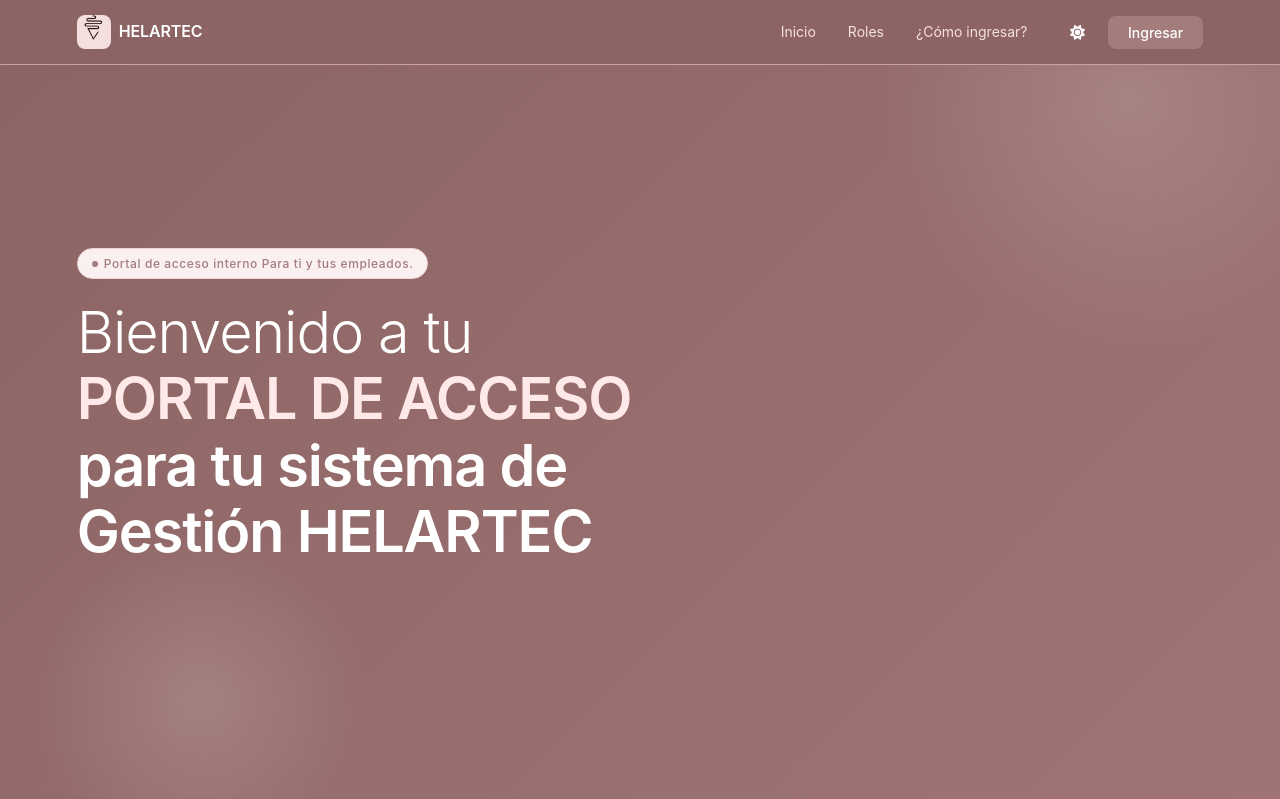
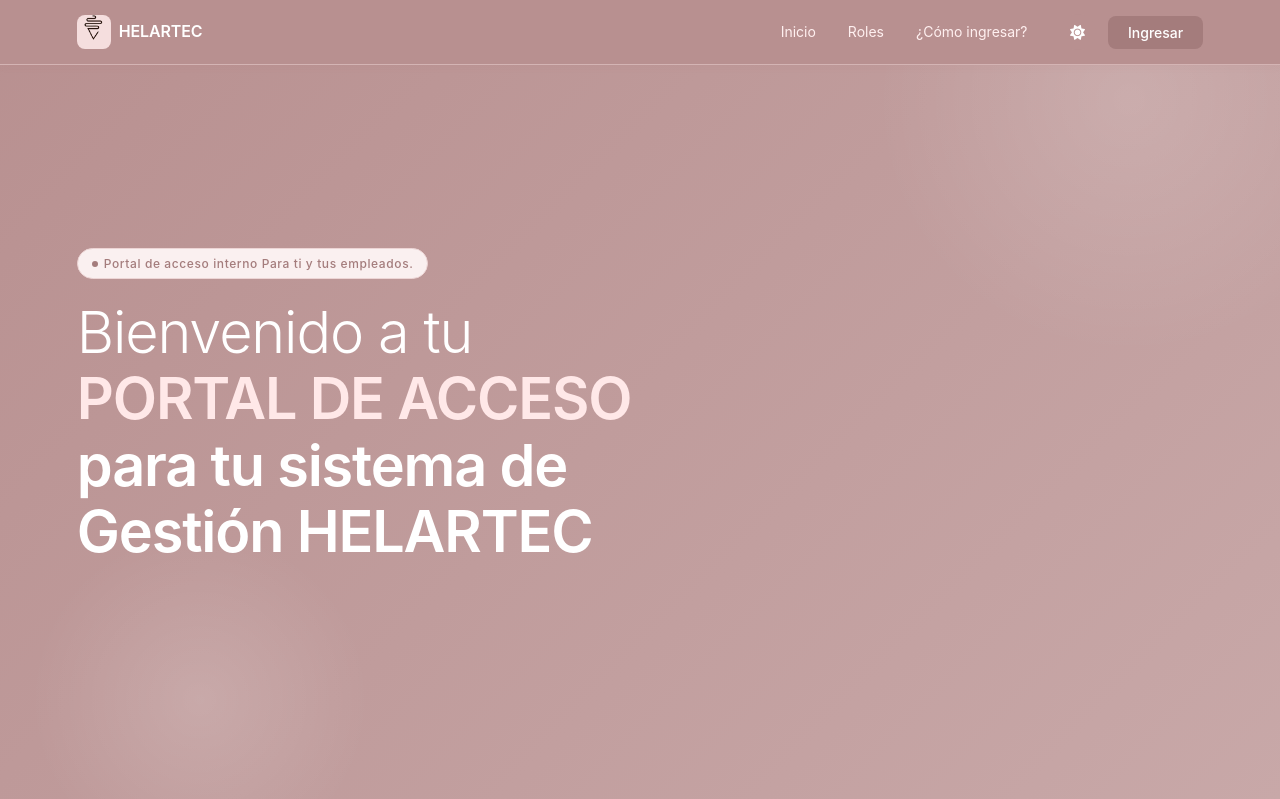
Before and after one commit to iluarango/HELAR-TEC---GRUPO-7, a plain HTML site: page frontend/index.html in a window 1280 px wide. Both pictures are taken after a click on the button "Cambiar tema". Shown: the top 799 px of the page. Drawn offline with Linux system fonts and the light colour scheme.

Commit message:
Ajustes en el css

```diff
--- a/frontend/assets/css/admin-main.css
+++ b/frontend/assets/css/admin-main.css
@@ -82,8 +82,8 @@
     background: #f5c6c6;
     color: #a97c73;
 }
-[data-tema="oscuro"] .boton-generar { background: #c8a0a0; color: #3a1a1a; }
-[data-tema="oscuro"] .boton-generar:hover { background: #ddbcbc; color: #3a1a1a; }
+[data-tema="oscuro"] .boton-generar { background: #b89090; color: #ffffff; }
+[data-tema="oscuro"] .boton-generar:hover { background: #ccacac; color: #ffffff; }
 
 /* ========================================
    TARJETAS DE ESTADÍSTICAS
--- a/frontend/assets/css/admin-modales.css
+++ b/frontend/assets/css/admin-modales.css
@@ -276,7 +276,7 @@ body:has(.modal[style*="flex"]) {
 }
 
 /* ── DARK MODE MODALES ──────────────────────────────────────── */
-[data-tema="oscuro"] .modal-logout-header { background: #8c6464; }
+[data-tema="oscuro"] .modal-logout-header { background: #b89090; }
 [data-tema="oscuro"] .modal-logout-body p { color: var(--color-text); }
 [data-tema="oscuro"] .modal-logout-footer { border-top-color: var(--color-border); }
 [data-tema="oscuro"] .modal-logout-footer .btn-cancelar { background: var(--bg-header); color: var(--color-text); }
--- a/frontend/assets/css/admin-sidebar.css
+++ b/frontend/assets/css/admin-sidebar.css
@@ -168,8 +168,8 @@
 [data-tema="oscuro"] .item-menu.activo { color: #1a0a0a; }
 [data-tema="oscuro"] .submenu-ajustes { box-shadow: 0 5px 20px rgba(0,0,0,0.6); }
 [data-tema="oscuro"] .submenu-item.cerrar-sesion:hover { color: #ff8a80; }
-[data-tema="oscuro"] .perfil-usuario { background: #c09898; }
-[data-tema="oscuro"] .avatar-usuario { background-color: #d4b0b0; }
+[data-tema="oscuro"] .perfil-usuario { background: #ccb4b4; }
+[data-tema="oscuro"] .avatar-usuario { background-color: #e4d0d0; }
 
 .icono-submenu-admin {
     width: 18px;
--- a/frontend/assets/css/admin-variables.css
+++ b/frontend/assets/css/admin-variables.css
@@ -21,23 +21,32 @@
     --shadow-modal: 0 10px 40px rgba(0,0,0,0.2);
 }
 [data-tema="oscuro"] {
-    --bg-page: #a07474;
-    --bg-sidebar: #8c6464;
-    --bg-card: #b48888;
-    --bg-input: #9e7474;
-    --bg-header: #c09898;
-    --bg-table-odd: #a07474;
-    --bg-table-even: #b48888;
-    --bg-table-hover: #caaaaa;
-    --bg-submenu: #8c6464;
+    --bg-page: #c8a8a8;
+    --bg-sidebar: #b89090;
+    --bg-card: #dac4c4;
+    --bg-input: #ccb4b4;
+    --bg-header: #e4d0d0;
+    --bg-table-odd: #c8a8a8;
+    --bg-table-even: #d8bcbc;
+    --bg-table-hover: #eedada;
+    --bg-submenu: #b89090;
     --color-text: #ffffff;
-    --color-text-muted: #f8e0e0;
-    --color-text-label: #fff0e8;
+    --color-text-muted: #fff0f0;
+    --color-text-label: #ffffff;
     --color-text-table: #ffffff;
     --color-accent: #ffe8e8;
     --color-accent2: #ffd8b8;
-    --color-border: #c8a4a4;
-    --color-border-light: #b89090;
-    --shadow-card: 0 2px 8px rgba(0,0,0,0.25);
-    --shadow-modal: 0 10px 40px rgba(0,0,0,0.45);
+    --color-border: #d4b4b4;
+    --color-border-light: #ccaaaa;
+    --shadow-card: 0 2px 8px rgba(0,0,0,0.15);
+    --shadow-modal: 0 10px 40px rgba(0,0,0,0.3);
 }
+
+/* ── DARK MODE: iconos de tarjetas generales ──────────────── */
+[data-tema="oscuro"] .grid-resumen i.fa-shopping-cart,
+[data-tema="oscuro"] .grid-resumen i.fa-truck {
+    color: #ffffff !important;
+}
+[data-tema="oscuro"] .grid-resumen > div > div:last-child {
+    color: rgba(255, 255, 255, 0.85) !important;
+}
--- a/frontend/assets/css/empleado-main.css
+++ b/frontend/assets/css/empleado-main.css
@@ -113,8 +113,8 @@
 .boton-registrar:hover {
     background: #b58b8b;
 }
-[data-tema="oscuro"] .boton-registrar { background: #c8a0a0; color: #3a1a1a; }
-[data-tema="oscuro"] .boton-registrar:hover { background: #ddbcbc; color: #3a1a1a; }
+[data-tema="oscuro"] .boton-registrar { background: #b89090; color: #ffffff; }
+[data-tema="oscuro"] .boton-registrar:hover { background: #ccacac; color: #ffffff; }
 
 /* CALENDARIO */
 .seccion-calendario {
--- a/frontend/assets/css/empleado-modales.css
+++ b/frontend/assets/css/empleado-modales.css
@@ -222,7 +222,7 @@
 }
 
 /* ── DARK MODE MODALES ──────────────────────────────────────── */
-[data-tema="oscuro"] .modal-logout-header { background: #8c6464; }
+[data-tema="oscuro"] .modal-logout-header { background: #b89090; }
 [data-tema="oscuro"] .modal-logout-body p { color: var(--color-text); }
 [data-tema="oscuro"] .modal-logout-footer { border-top-color: var(--color-border); }
 [data-tema="oscuro"] .modal-logout-footer .btn-cancelar { background: var(--bg-header); color: var(--color-text); }
--- a/frontend/assets/css/empleado-sidebar.css
+++ b/frontend/assets/css/empleado-sidebar.css
@@ -162,5 +162,5 @@
 [data-tema="oscuro"] .opcion-menu.activa { color: #1a0a0a; }
 [data-tema="oscuro"] .menu-ajustes { box-shadow: 0 5px 20px rgba(0,0,0,0.6); }
 [data-tema="oscuro"] .opcion-submenu.cerrar-sesion:hover { color: #ff8a80; }
-[data-tema="oscuro"] .perfil-usuario { background: #c09898; }
-[data-tema="oscuro"] .avatar-usuario { background-color: #d4b0b0; }
+[data-tema="oscuro"] .perfil-usuario { background: #ccb4b4; }
+[data-tema="oscuro"] .avatar-usuario { background-color: #e4d0d0; }
--- a/frontend/assets/css/empleado-variables.css
+++ b/frontend/assets/css/empleado-variables.css
@@ -23,23 +23,32 @@
 }
 
 [data-tema="oscuro"] {
-    --bg-page: #a07474;
-    --bg-sidebar: #8c6464;
-    --bg-card: #b48888;
-    --bg-input: #9e7474;
-    --bg-header: #c09898;
-    --bg-table-odd: #a07474;
-    --bg-table-even: #b48888;
-    --bg-table-hover: #caaaaa;
-    --bg-submenu: #8c6464;
+    --bg-page: #c8a8a8;
+    --bg-sidebar: #b89090;
+    --bg-card: #dac4c4;
+    --bg-input: #ccb4b4;
+    --bg-header: #e4d0d0;
+    --bg-table-odd: #c8a8a8;
+    --bg-table-even: #d8bcbc;
+    --bg-table-hover: #eedada;
+    --bg-submenu: #b89090;
     --color-text: #ffffff;
-    --color-text-muted: #f8e0e0;
-    --color-text-label: #fff0e8;
+    --color-text-muted: #fff0f0;
+    --color-text-label: #ffffff;
     --color-text-table: #ffffff;
     --color-accent: #ffe8e8;
     --color-accent2: #ffd8b8;
-    --color-border: #c8a4a4;
-    --color-border-light: #b89090;
-    --shadow-card: 0 2px 8px rgba(0,0,0,0.25);
-    --shadow-modal: 0 10px 40px rgba(0,0,0,0.45);
+    --color-border: #d4b4b4;
+    --color-border-light: #ccaaaa;
+    --shadow-card: 0 2px 8px rgba(0,0,0,0.15);
+    --shadow-modal: 0 10px 40px rgba(0,0,0,0.3);
 }
+
+/* ── DARK MODE: iconos de tarjetas generales ──────────────── */
+[data-tema="oscuro"] .grid-resumen i.fa-shopping-cart,
+[data-tema="oscuro"] .grid-resumen i.fa-truck {
+    color: #ffffff !important;
+}
+[data-tema="oscuro"] .grid-resumen > div > div:last-child {
+    color: rgba(255, 255, 255, 0.85) !important;
+}
--- a/frontend/assets/css/login.css
+++ b/frontend/assets/css/login.css
@@ -14,16 +14,16 @@
     --color-btn-tema: #a47c7c;
 }
 [data-tema="oscuro"] {
-    --bg-right: #a07474;
-    --bg-input: #8c6464;
+    --bg-right: #c8a8a8;
+    --bg-input: #ccb4b4;
     --color-text: #ffffff;
-    --color-text-muted: #f8e0e0;
-    --color-label: #fff0e8;
-    --color-border: #c8a4a4;
+    --color-text-muted: #fff0f0;
+    --color-label: #ffffff;
+    --color-border: #d4b4b4;
     --color-accent: #ffe8e8;
     --color-accent2: #ffd8b8;
     --shadow-input: 0 0 0 3px rgba(255,232,232,0.3);
-    --bg-btn-tema: #8c6464;
+    --bg-btn-tema: #b89090;
     --color-btn-tema: #ffffff;
 }
 
--- a/frontend/assets/css/pagina-principal.css
+++ b/frontend/assets/css/pagina-principal.css
@@ -13,25 +13,25 @@
     --shadow: 0 4px 15px rgba(164,124,124,0.1);
 }
 [data-tema="oscuro"] {
-    --bg-index: #a07474;
-    --bg-nav: #8c6464;
-    --bg-card: #b48888;
-    --bg-hero: linear-gradient(135deg, #8c6464 0%, #a07474 100%);
+    --bg-index: #c8a8a8;
+    --bg-nav: #b89090;
+    --bg-card: #dac4c4;
+    --bg-hero: linear-gradient(135deg, #b89090 0%, #c8a8a8 100%);
     --color-text: #ffffff;
-    --color-text-muted: #f8e0e0;
+    --color-text-muted: #fff0f0;
     --color-accent: #ffe8e8;
     --color-accent2: #ffd8b8;
-    --color-border: #c8a4a4;
-    --shadow: 0 4px 15px rgba(0,0,0,0.2);
-    --rosa-suave: #9e7272;
-    --rosa-claro: #8c6464;
-    --rosa-borde: #c8a4a4;
-    --fondo: #8c6464;
-    --borde: #c8a4a4;
-    --cafe-medio: #f8e0e0;
-    --cafe-claro: #fff0f0;
-    --sombra: rgba(0,0,0,0.2);
-    --sombra-media: rgba(0,0,0,0.3);
+    --color-border: #d4b4b4;
+    --shadow: 0 4px 15px rgba(0,0,0,0.15);
+    --rosa-suave: #ccb4b4;
+    --rosa-claro: #b89090;
+    --rosa-borde: #d4b4b4;
+    --fondo: #b89090;
+    --borde: #d4b4b4;
+    --cafe-medio: #fff0f0;
+    --cafe-claro: #fff8f8;
+    --sombra: rgba(0,0,0,0.15);
+    --sombra-media: rgba(0,0,0,0.2);
 }
 
 /* ── EXISTING VARIABLES ──────────────────────────────────── */
@@ -480,7 +480,7 @@
     margin-right: 8px;
 }
 [data-tema="oscuro"] .btn-tema-index {
-    background: #8c6464;
+    background: #b89090;
     color: #ffffff;
 }
 .btn-tema-index:hover { opacity: 0.8; }
```
